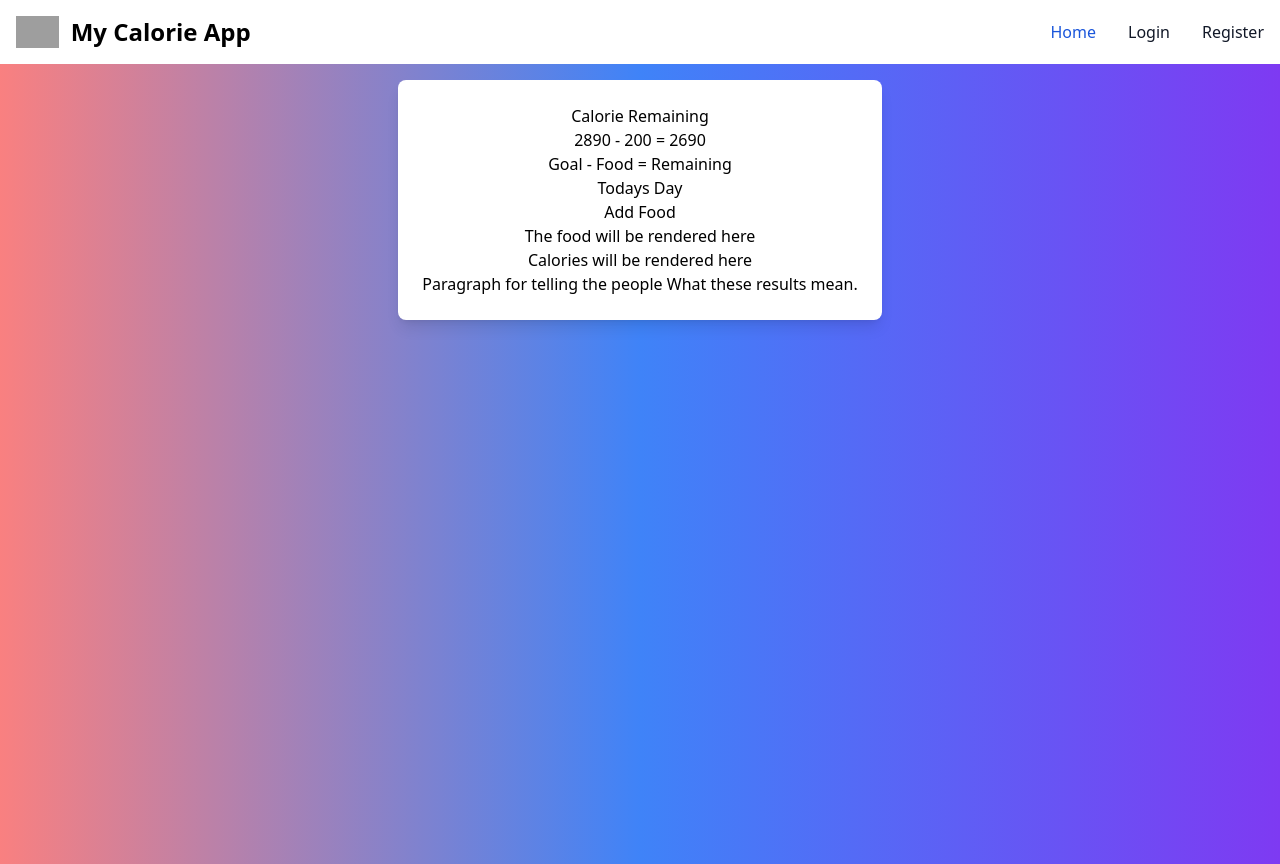
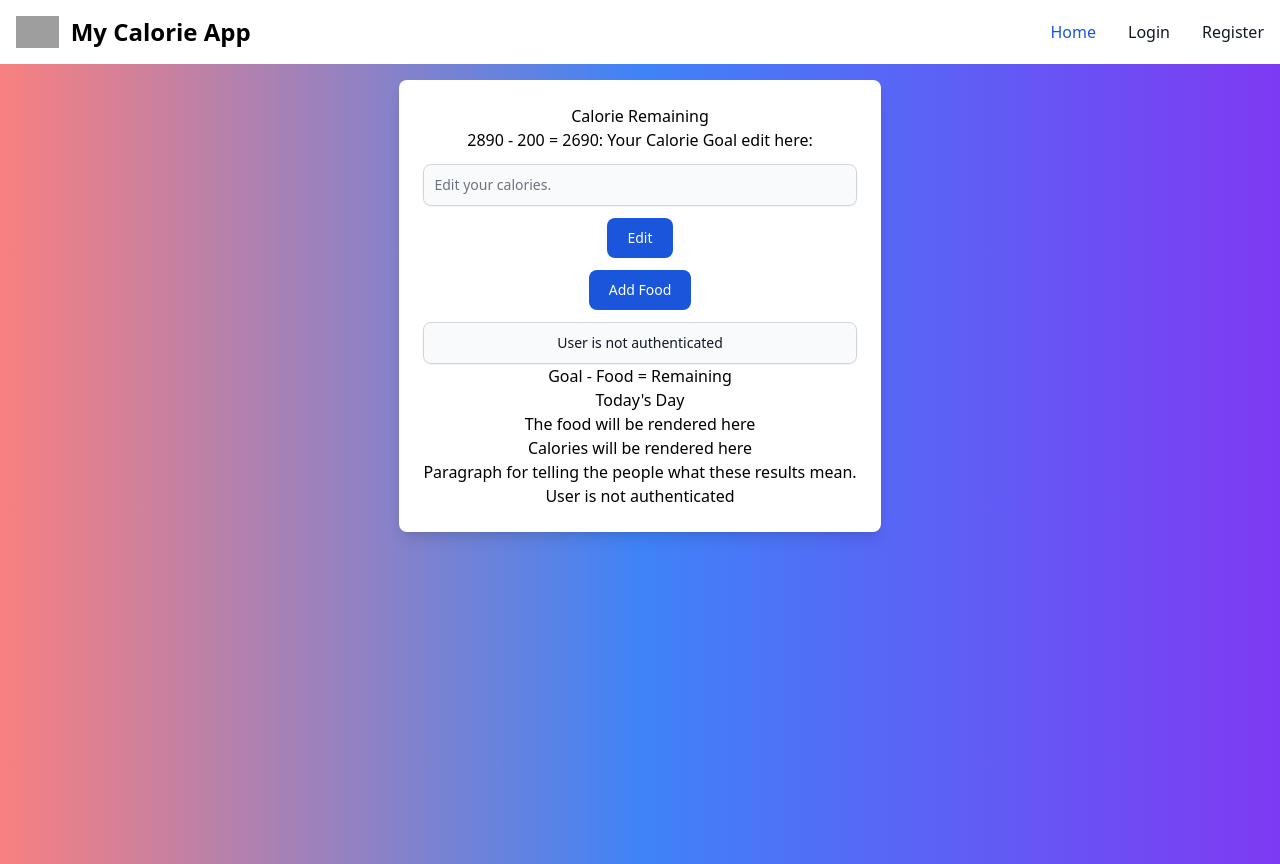
Before and after one commit to BoyanDashev/mycalorieapp, a React (Create React App) app in the folder client/: page /api/mainpage in a window 1280 px wide. Built offline with nearby package versions, Linux system fonts and the light colour scheme; no server answers; grey boxes are pictures that could not be loaded.

Commit message:
Added New features
Added New backend technology to The mainpage component.
NotFound Now has style.
Modal feature is established in mainpage.

```diff
--- a/client/src/App.js
+++ b/client/src/App.js
@@ -108,6 +108,14 @@ function App() {
                     </Link>
                   </li>
                   <li>
+                    <Link
+                      to="/api/mainpage"
+                      className="block py-2 px-3 text-gray-900 rounded hover:bg-gray-100 md:hover:bg-transparent md:border-0 md:hover:text-blue-700 md:p-0 dark:text-white md:dark:hover:text-blue-500 dark:hover:bg-gray-700 dark:hover:text-white md:dark:hover:bg-transparent"
+                    >
+                      Mainpage
+                    </Link>
+                  </li>
+                  <li>
                     <button
                       onClick={logout}
                       className="block py-2 px-3 text-gray-900 rounded hover:bg-gray-100 md:hover:bg-transparent md:border-0 md:hover:text-blue-700 md:p-0 dark:text-white md:dark:hover:text-blue-500 dark:hover:bg-gray-700 dark:hover:text-white md:dark:hover:bg-transparent"
@@ -170,6 +178,14 @@ function App() {
                       Profile
                     </Link>
                   </li>
+                  <li>
+                    <Link
+                      to="/api/mainpage"
+                      className="block px-4 py-2 hover:bg-gray-100 dark:hover:bg-gray-600 dark:hover:text-white"
+                    >
+                      Mainpage
+                    </Link>
+                  </li>
                   <button
                     onClick={logout}
                     className="block px-4 py-2 hover:bg-gray-100 dark:hover:bg-gray-600 dark:hover:text-white"
@@ -206,7 +222,7 @@ function App() {
 
       <Routes>
         <Route path="/api/profile" element={<Profile />} />
-        <Route path="/api/mainpage" element={<MainPage/>}/>
+        <Route path="/api/mainpage" element={<MainPage />} />
 
         <Route path="/api/login" element={<Login />} />
         <Route path="/api/register" element={<Register />} />
--- a/client/src/components/MainPage.js
+++ b/client/src/components/MainPage.js
@@ -1,26 +1,132 @@
+import React, { useState, useEffect, useContext } from "react";
+import axios from "axios";
+import { AuthContext } from "../context/authContext";
+import { Button, Modal } from "flowbite-react";
+
 const MainPage = () => {
-    return (
-      <div className="flex items-start justify-center h-screen bg-gradient-to-r from-red-400 via-blue-500 to-purple-600">
-            <div className="text-center mt-4 p-6 bg-white rounded-lg shadow-lg">
+  const [calories, setCalories] = useState("");
+  const [profile, setProfile] = useState(null);
+  const [error, setError] = useState(null);
+  const [openModal, setOpenModal] = useState(false); // State to control modal visibility
+  const [modalPlacement, setModalPlacement] = useState("center");
 
-                <h1>Calorie Remaining</h1>
-                <p>2890 - 200 = 2690</p>
-                <p>Goal - Food = Remaining</p>
-                <h2>Todays Day</h2>
-                <button>Add Food</button>
-                {/* When the add food button is clicked it should be able to make a Modal component which should add food.
-                 */}
-                <div> The food will be rendered here</div>
-                <div>Calories will be rendered here</div>
-                <p> Paragraph for telling the people What these results mean.</p>
+  const { isAuthenticated } = useContext(AuthContext);
 
+  useEffect(() => {
+    if (isAuthenticated) {
+      const fetchProfile = async () => {
+        try {
+          const response = await axios.get(
+            "http://localhost:3000/api/mainpage/",
+            {
+              withCredentials: true,
+            }
+          );
+          setProfile(response.data.user);
+          setError(null);
+        } catch (err) {
+          console.error(err);
+          setError("Failed to fetch profile data.");
+          setProfile(null);
+        }
+      };
 
+      fetchProfile();
+    } else {
+      setProfile(null);
+      setError("User is not authenticated.");
+    }
+  }, [isAuthenticated]);
 
+  const handleSubmit = async (e) => {
+    e.preventDefault();
+    try {
+      const calorieValue = calories;
+      const response = await axios.put(
+        "http://localhost:3000/api/mainpage/",
+        { calorie: calorieValue },
+        { withCredentials: true }
+      );
+      setProfile(response.data.user);
+      setError(null);
+    } catch (error) {
+      console.error(error);
+      setError("Information is incorrect.");
+    }
+  };
 
-         </div>
+  return (
+    <div className="flex items-start justify-center h-screen bg-gradient-to-r from-red-400 via-blue-500 to-purple-600">
+      <div className="text-center mt-4 p-6 bg-white rounded-lg shadow-lg">
+        <h1>Calorie Remaining</h1>
+        <p>2890 - 200 = 2690: Your Calorie Goal edit here:</p>
+        <form onSubmit={handleSubmit}>
+          <input
+            type="number"
+            onChange={(e) => setCalories(e.target.value)}
+            value={calories}
+            placeholder="Edit your calories."
+            className="shadow-sm mt-3 bg-gray-50 border border-gray-300 text-gray-900 text-sm rounded-lg focus:ring-blue-500 focus:border-blue-500 block w-full p-2.5"
+          />
+          <button
+            type="submit"
+            className="w-md mt-3 text-white bg-blue-700 hover:bg-blue-800 focus:ring-4 focus:outline-none focus:ring-blue-300 font-medium rounded-lg text-sm px-5 py-2.5 text-center"
+          >
+            Edit
+          </button>
+        </form>
+
+        <button
+          onClick={() => setOpenModal(true)}
+          className="w-md mt-3 text-white bg-blue-700 hover:bg-blue-800 focus:ring-4 focus:outline-none focus:ring-blue-300 font-medium rounded-lg text-sm px-5 py-2.5 text-center"
+        >
+          Add Food
+        </button>
+
+        {/* Modal Implementation */}
+        <Modal
+          show={openModal}
+          onClose={() => setOpenModal(false)}
+          position={modalPlacement}
+        >
+          <Modal.Header>Add New Food Item</Modal.Header>
+          <Modal.Body>
+            <div className="space-y-6 p-6">
+              <p className="text-base leading-relaxed text-gray-500 dark:text-gray-400">
+                Use this form to add a new food item to your list.
+              </p>
+              {/* Your form or content for adding food goes here */}
+            </div>
+          </Modal.Body>
+          <Modal.Footer>
+            <Button
+              className="w-md mt-3 text-white bg-blue-700 hover:bg-blue-800 focus:ring-4 focus:outline-none focus:ring-blue-300 font-medium rounded-lg text-sm px-5 py-2.5 text-center"
+              onClick={() => setOpenModal(false)}
+            >
+              Close
+            </Button>
+          </Modal.Footer>
+        </Modal>
+
+        <div className="shadow-sm mt-3 bg-gray-50 border border-gray-300 text-gray-900 text-sm rounded-lg focus:ring-blue-500 focus:border-blue-500 block w-full p-2.5">
+          {profile
+            ? `Calories Left: ${profile.calories || "N/A"}`
+            : "User is not authenticated"}
+        </div>
+
+        <p>Goal - Food = Remaining</p>
+        <h2>Today's Day</h2>
+        <div>The food will be rendered here</div>
+        <div>Calories will be rendered here</div>
+        <p>Paragraph for telling the people what these results mean.</p>
+        <p>
+          {profile
+            ? JSON.stringify(profile, null, 2)
+            : "User is not authenticated"}
+        </p>
       </div>
-    );
-
-}
+    </div>
+  );
+};
 
 export default MainPage;
--- a/client/src/components/NotFound.js
+++ b/client/src/components/NotFound.js
@@ -1,9 +1,16 @@
 const NotFound  = () => {
     return (
-        <>
-        <h1>Page not found</h1>
-        </>
-    )
+      <div className="flex items-center justify-center h-screen bg-gradient-to-r from-red-400 via-blue-500 to-purple-600">
+        <div className="text-center p-6 bg-white rounded-lg shadow-lg">
+          <h1 className="text-4xl font-bold text-gray-800 mb-4 font-sans">
+            Welcome to My Calorie App!
+          </h1>
+          <h2 className="text-lg text-gray-600 font-sans">
+            PAGE NOT FOUND.
+          </h2>
+        </div>
+      </div>
+    );
 }
 
 export default NotFound;
```
Also changed, not shown: 2 other files (tests, documents, lock files or other folders).
